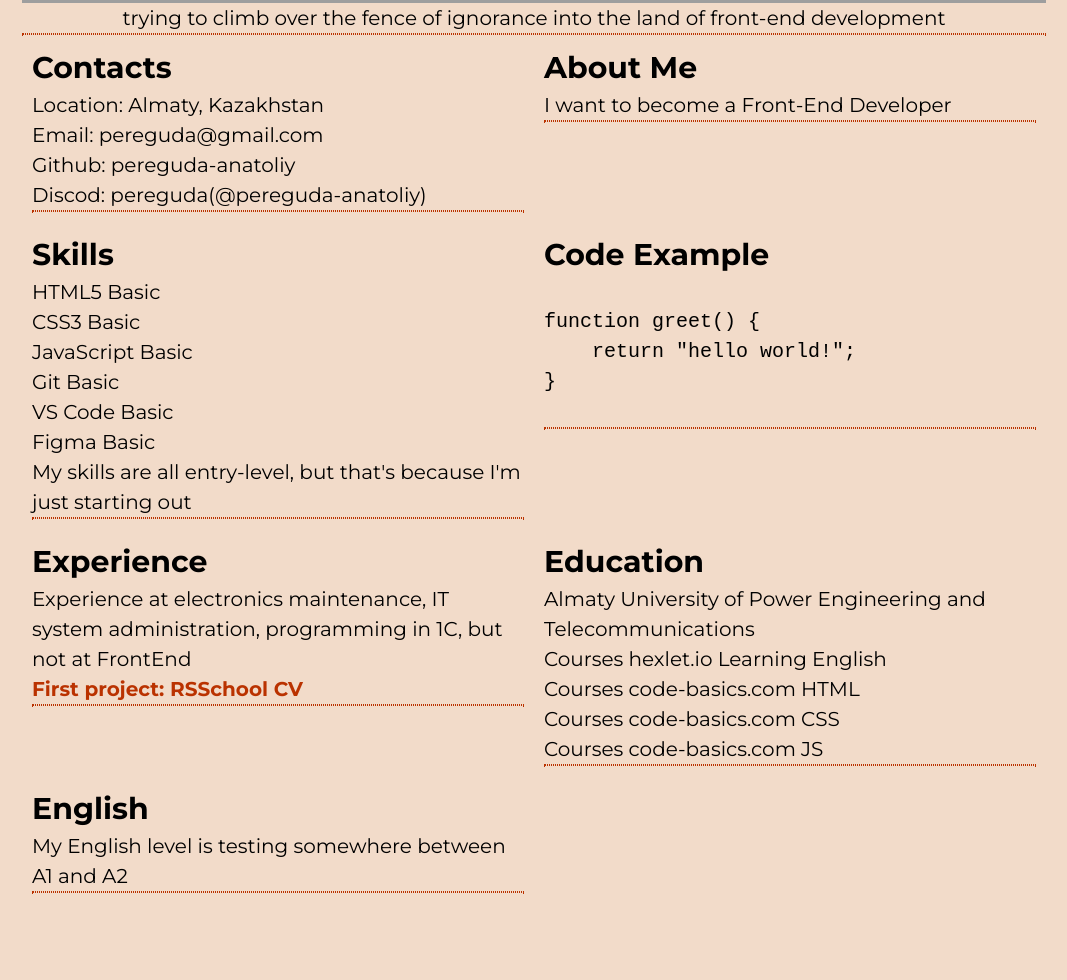
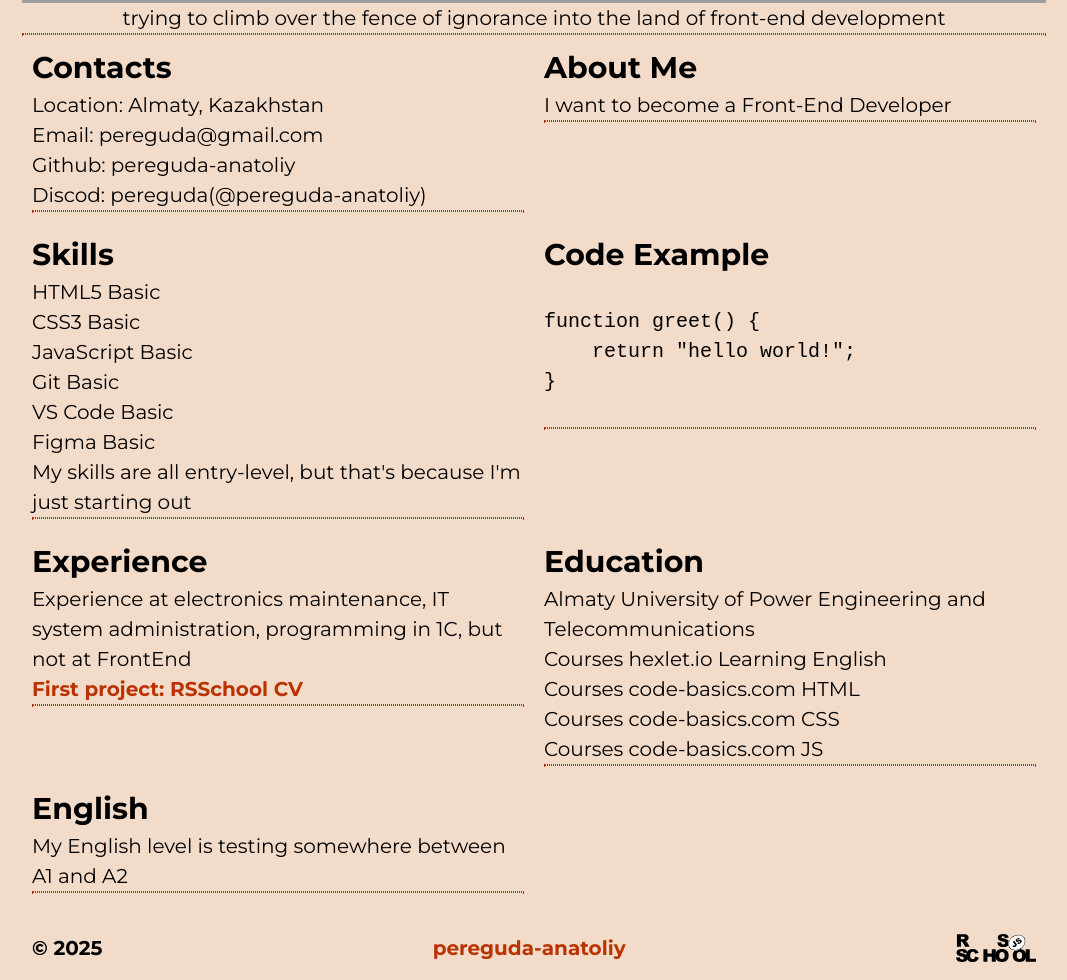
Before and after one commit to pereguda-anatoliy/rsschool-cv, a plain HTML site: page index.html in a window 1280 px wide. Shown: the part 1024-2004 px from the top of the page, without its empty margins (106-1173 px from the left). Before the commit the page ends 1927 px from the top, so only its background shows below. Drawn offline with Linux system fonts and the light colour scheme; grey boxes are pictures that could not be loaded.

Commit message:
feat: add footer

```diff
--- a/index.html
+++ b/index.html
@@ -100,10 +100,16 @@ function greet() {
                     <hr>
                 </section>
             </div>
-
-
         </main>
 
+        <footer class="footer">
+            <div class="cr">
+                <span>&#169;</span>
+                <span>2025</span>
+            </div>
+            <a class="me" href="https://github.com/pereguda-anatoliy">pereguda-anatoliy</a>
+            <a class="rs" href="https://rs.school/courses/javascript-ru"><img src="rs-school-logo.svg" alt="RS School Logo" class="rs-logo"></a>
+        </footer>
 
     </div>
 
--- a/style.css
+++ b/style.css
@@ -96,3 +96,17 @@ hr {
     border-width: 1px;
     border-color: #ba3200;
 }
+
+.footer {
+    display: flex;
+    justify-content: space-between;
+    align-items: top;
+    margin-top: 20px;
+    padding: 10px;
+    font-weight: 700;
+}
+
+.rs-logo {
+    width: 80px;
+    height: auto;
+}
```
Also changed, not shown: rs-school-logo.svg (added).
